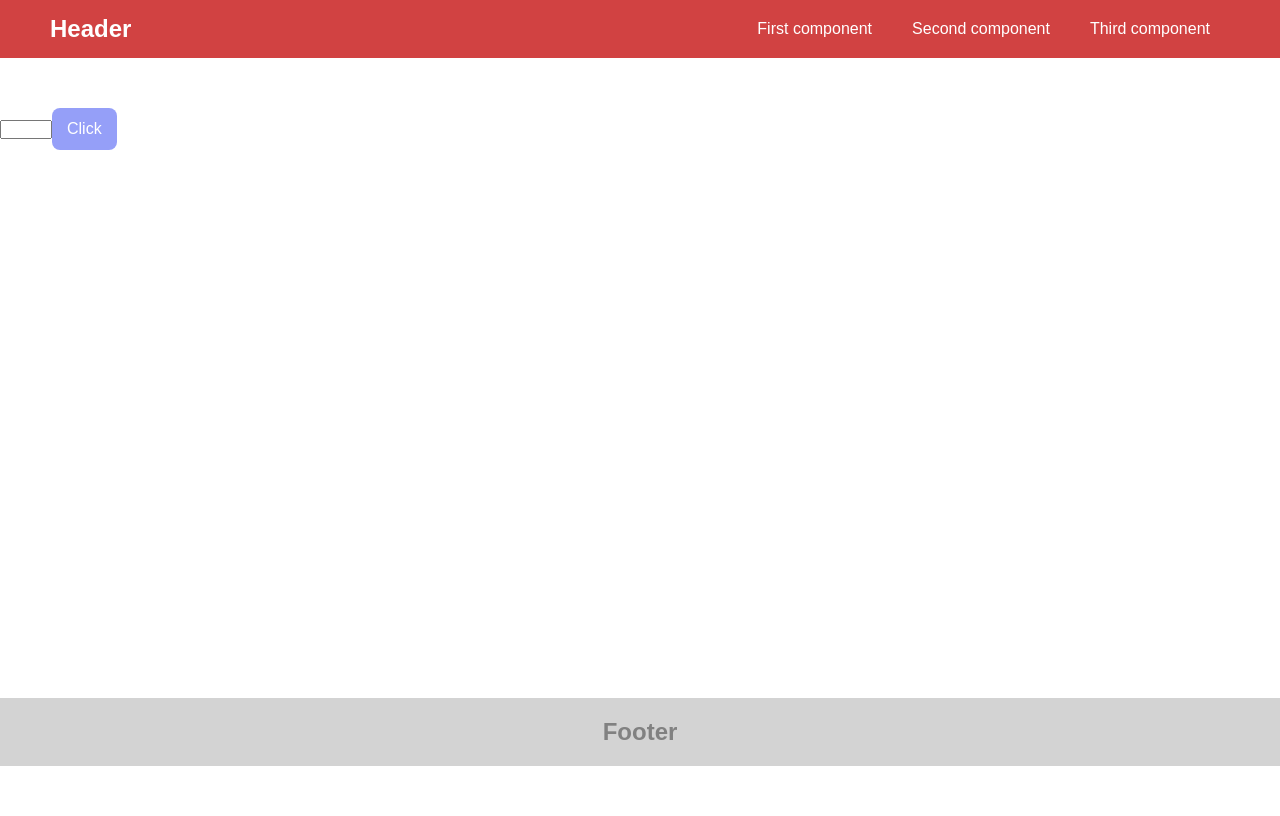
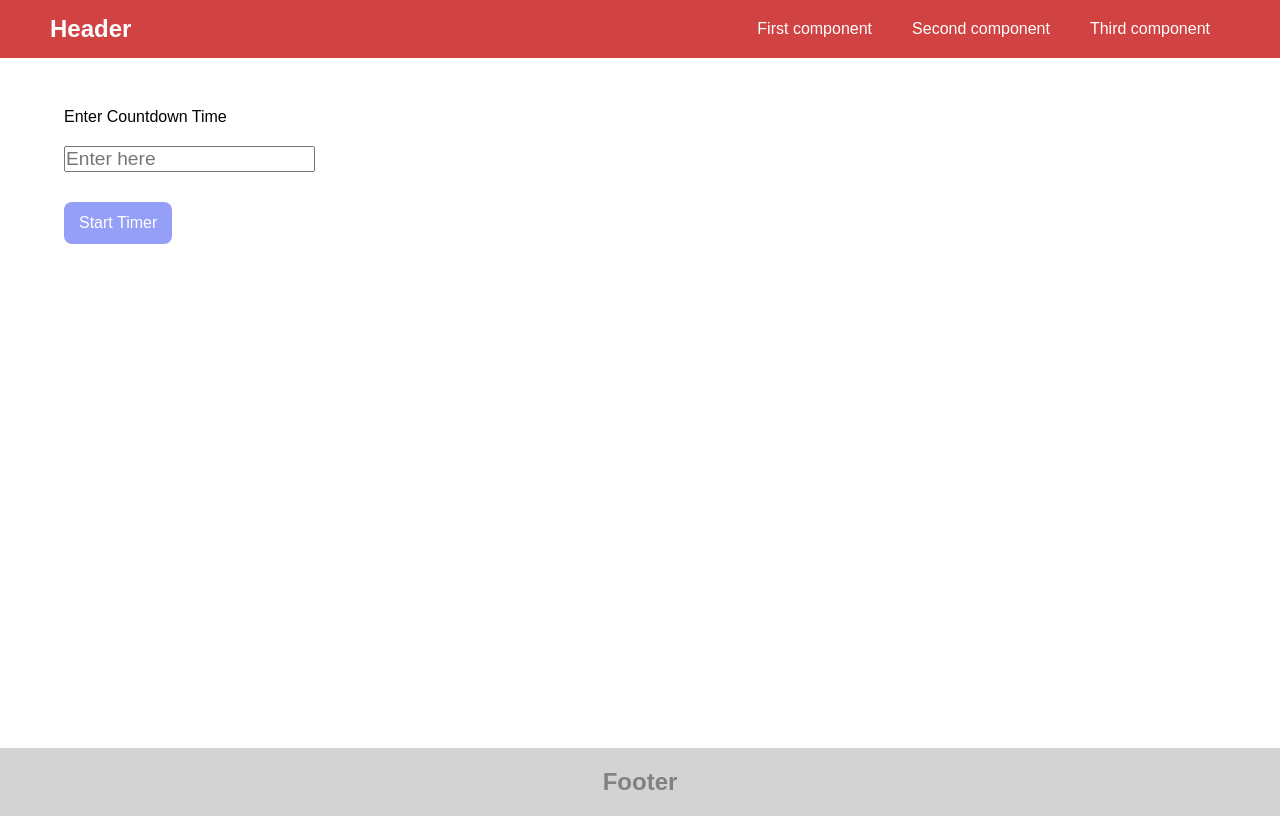
Before and after one commit to Raviraj39/Toast_Notify_app, a React (Vite) app: page /component-3 in a window 1280 px wide. Built offline with nearby package versions, Linux system fonts and the light colour scheme.

Commit message:
Added style

```diff
--- a/src/App.css
+++ b/src/App.css
@@ -66,7 +66,7 @@ section{
 	font-size: 1em;
 	border: none;
 	border-radius: 0.5em;
-	margin: 50px 30px 0px 0px;
+	margin: 30px 30px 0px 0px;
 }
 
 .btn-time{
@@ -85,6 +85,21 @@ section{
 	background-color: var(--dark-gray);
 }
 
+.compo{
+	display: flex;
+	flex-direction: column;
+	margin: 50px 5%;
+	align-items: flex-start;
+
+
+}
+.compo input{
+	font-size: 1.2em;
+	margin-top: 20px;
+	width: max-content;
+}
+
+
 
 footer{
 	background-color: var(--light-gray);
--- a/src/assets/Components/Second.jsx
+++ b/src/assets/Components/Second.jsx
@@ -20,19 +20,17 @@ const Second = () => {
   }, [toasts, maxToasts]);
   return (
 	<section >
-
-      <label >Enter Custom Toast Text</label>
+      <div className='compo'>
+      <p>Enter Custom Toast Text</p>
       <input
       type="text"
         value={msg}
-        onChange={(e) => setMsg(e.target.value)}/>
-      <button onClick={() => addToast(msg)}>Show Custom Toast Message</button>
+        onChange={(e) => setMsg(e.target.value)} placeholder='Enter text'/>
+      <button onClick={() => addToast(msg)} className='btn'>Show Custom Toast Message</button>
 
       <Toast toastlist={toasts} msg={msg} isCountDown={true} />
 
-    <div>
-
-    </div>
+      </div>
   </section>
   )
 }
--- a/src/assets/Components/Third.jsx
+++ b/src/assets/Components/Third.jsx
@@ -65,17 +65,17 @@ const Third = () => {
   const paginate = (pageNumber) => setCurrentPage(pageNumber);
 
   return (
-    <section className="comp3">
+    <section>
+      <div className="compo">
+      <p>Enter Countdown Time</p>
       <input
         value={seconds}
         onChange={(e) => setSeconds(e.target.value)}
         type="number"
-        className="input"
-        max={10}
-        min={0}
+        placeholder="Enter here"
       />
       <button onClick={handleButtonClick} className="btn">
-        Click
+        Start Timer
       </button>
 
       {remainingSeconds !== null && remainingSeconds > 0 && (
@@ -94,6 +94,7 @@ const Third = () => {
         paginate={paginate}
         currentPage={currentPage}
       />
+      </div>
     </section>
   );
 };
```
